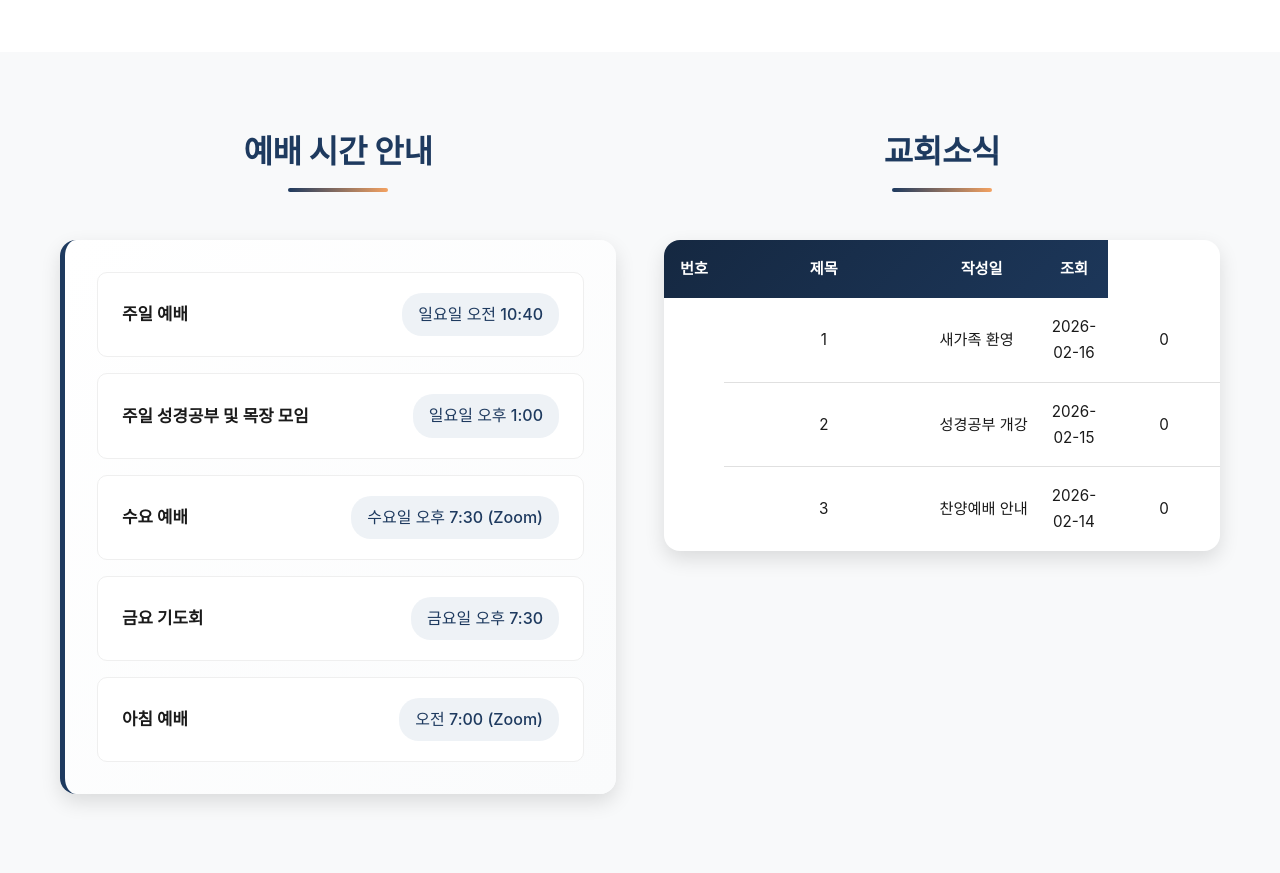
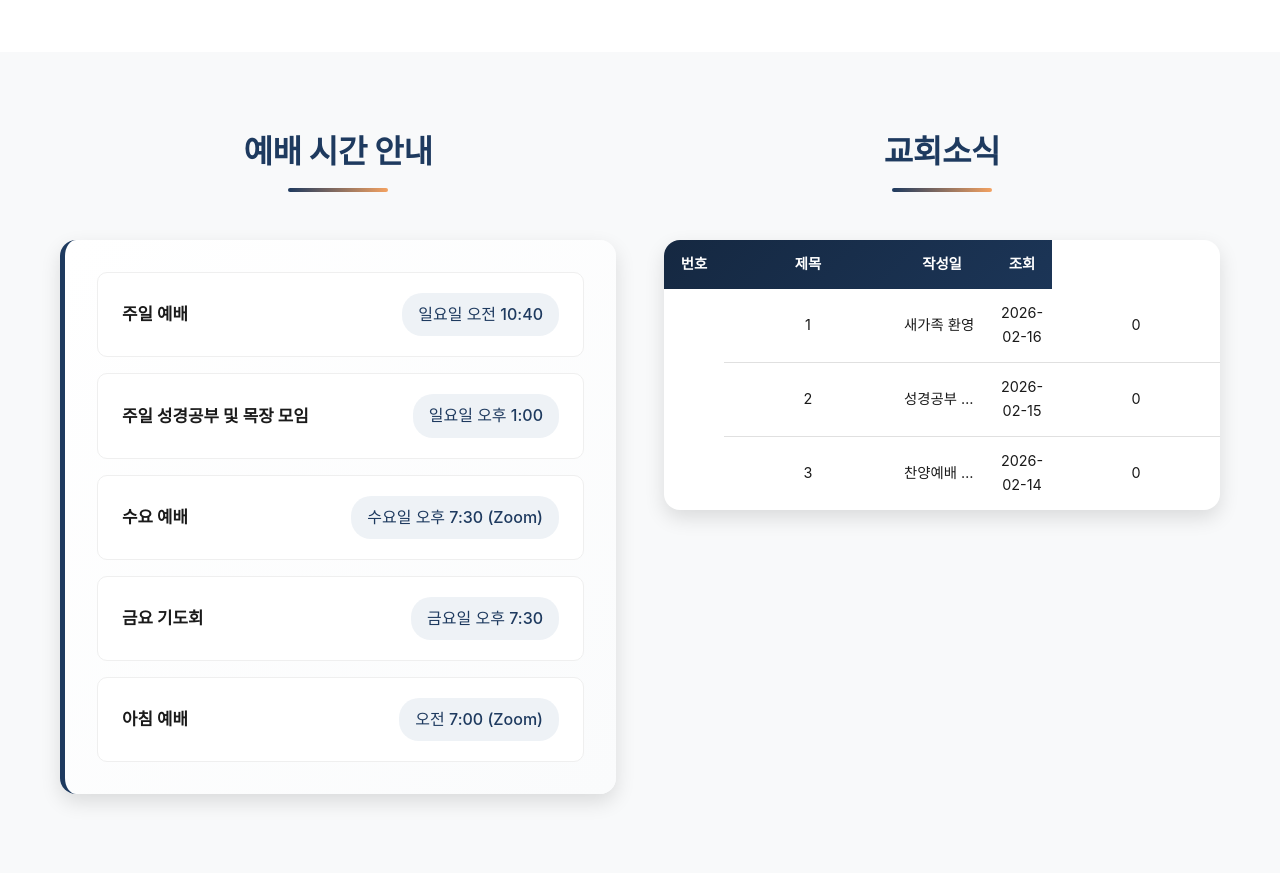
Before and after one commit to dhjin/church-website, a FastAPI app: page / in a window 1280 px wide. Shown: the part 2316-3189 px from the top of the page. Run offline with FastAPI, Linux system fonts and the light colour scheme; data comes from the database, SQL or seed files in the repository.

Commit message:
Add table-layout fixed and strict box-sizing for news table
- Add table-layout: fixed to enforce colgroup widths
- Add box-sizing: border-box to all th and td elements
- Reduce padding to prevent width overflow
- Ensure colgroup width specifications are respected

Co-Authored-By: Claude Sonnet 4.5 <noreply@anthropic.com>

```diff
--- a/static/css/style.css
+++ b/static/css/style.css
@@ -458,30 +458,37 @@ section {
     box-shadow: var(--shadow-md);
     border-radius: 16px;
     overflow: hidden;
+    table-layout: fixed;
 }
 
 .news-table thead {
     background: linear-gradient(135deg, var(--primary-dark) 0%, var(--primary-color) 100%);
 }
 
+.news-table th,
+.news-table td {
+    box-sizing: border-box;
+}
+
 .news-table thead th {
     color: white;
-    padding: 1rem;
+    padding: 0.75rem 0.5rem;
     text-align: center;
     font-weight: 600;
-    font-size: 0.95rem;
+    font-size: 0.9rem;
 }
 
 .news-table tbody td {
-    padding: 1rem 0.75rem;
+    padding: 0.75rem 0.5rem;
     text-align: center;
     border-bottom: 1px solid var(--border-color);
-    font-size: 0.95rem;
+    font-size: 0.9rem;
 }
 
 .news-table tbody td.news-title {
     text-align: left;
-    padding-left: 1rem;
+    padding-left: 0.75rem;
+    padding-right: 0.75rem;
     overflow: hidden;
     text-overflow: ellipsis;
     white-space: nowrap;
```
